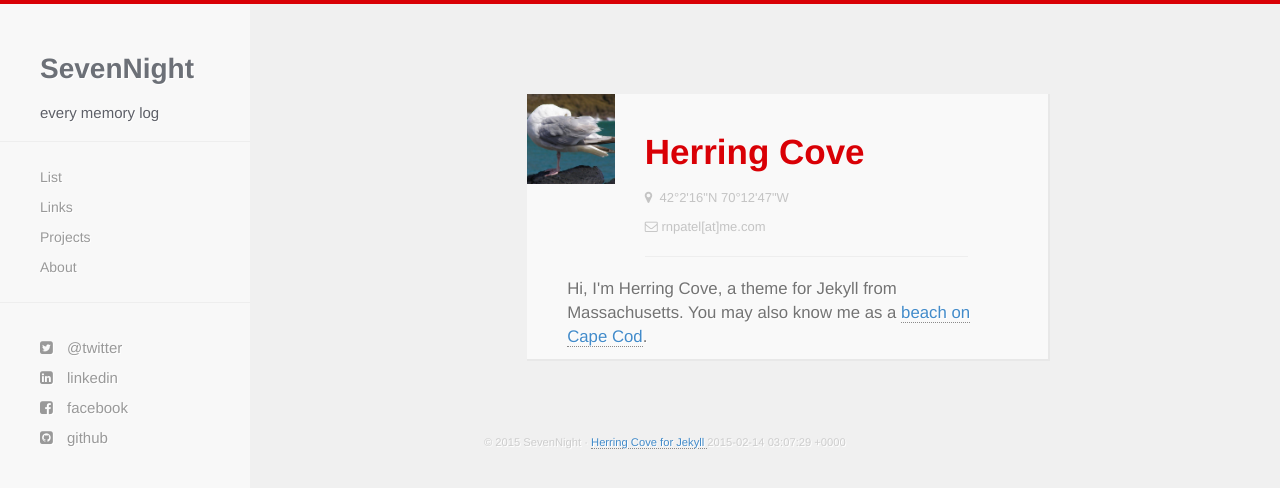
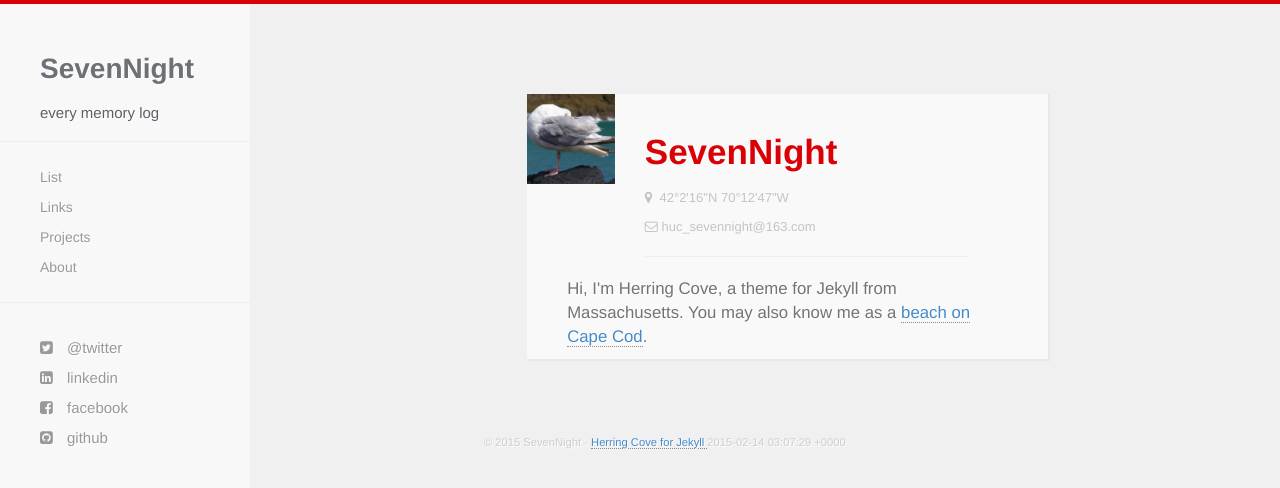
Before and after one commit to ceares/blog, a Jekyll site: the page built from about.html, in a window 1280 px wide. Shown: the top 488 px of the page. Built offline with Jekyll 4.4.1, drawn with Linux system fonts in a browser that asks for light colours; nearby versions of some CDN libraries; Markdown is read by kramdown in place of the engine named in the settings.

Commit message:
Update about.html

```diff
--- a/about.html
+++ b/about.html
@@ -10,9 +10,9 @@ title: About
             <img src="{{ site.baseurl }}/images/self.jpg">
           </div>
           <div class="col-md-9">
-            <h1>Herring Cove</h1>
+            <h1>SevenNight</h1>
             <p><i class="fa fa-map-marker"></i>&nbsp;&nbsp;42°2'16"N   70°12'47"W</p>
-            <p><i class="fa fa-envelope-o"></i>&nbsp;rnpatel[at]me.com </p>
+            <p><i class="fa fa-envelope-o"></i>&nbsp;huc_sevennight@163.com</p>
             <hr />
           </div>
         </div>
```
